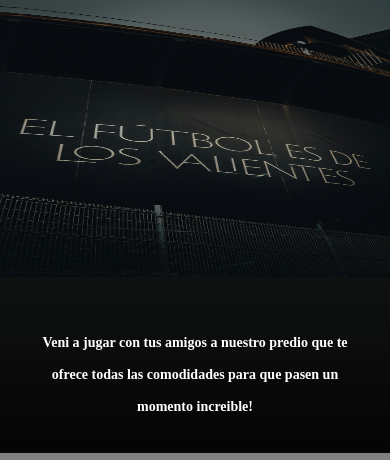
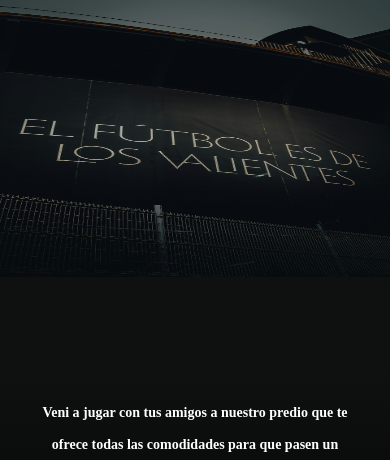
Before and after one commit to Leandrodimartino/proyecto-desarrollo-web1, a website: page index.html in a window 390 px wide. Shown: the part 159-619 px from the top of the page. Drawn offline with nearby package versions, Linux system fonts and the light colour scheme; files that its build step writes are made by us from their sources.

Commit message:
correcciones

```diff
--- a/sass/layout/mediaQuerry/_media425.scss
+++ b/sass/layout/mediaQuerry/_media425.scss
@@ -21,6 +21,11 @@
         }
         h2{
             font-size: .875rem;
+        }
+        .subtitle-principal{
+            margin-bottom: 6.25rem;
+            margin-top: 6.25rem;
+            line-height: 2rem;
         }
         .parrafos-pag{
             font-size: .875rem;
--- a/sass/layout/mediaQuerry/_media590.scss
+++ b/sass/layout/mediaQuerry/_media590.scss
@@ -20,7 +20,7 @@
                         flex-direction: column;
                         li{
                             a{
-                                padding: 10px 0;
+                                padding: 15px 0;
                                 color:map-get($colores, colorFondoSecundario);
                             }
                         }
```
